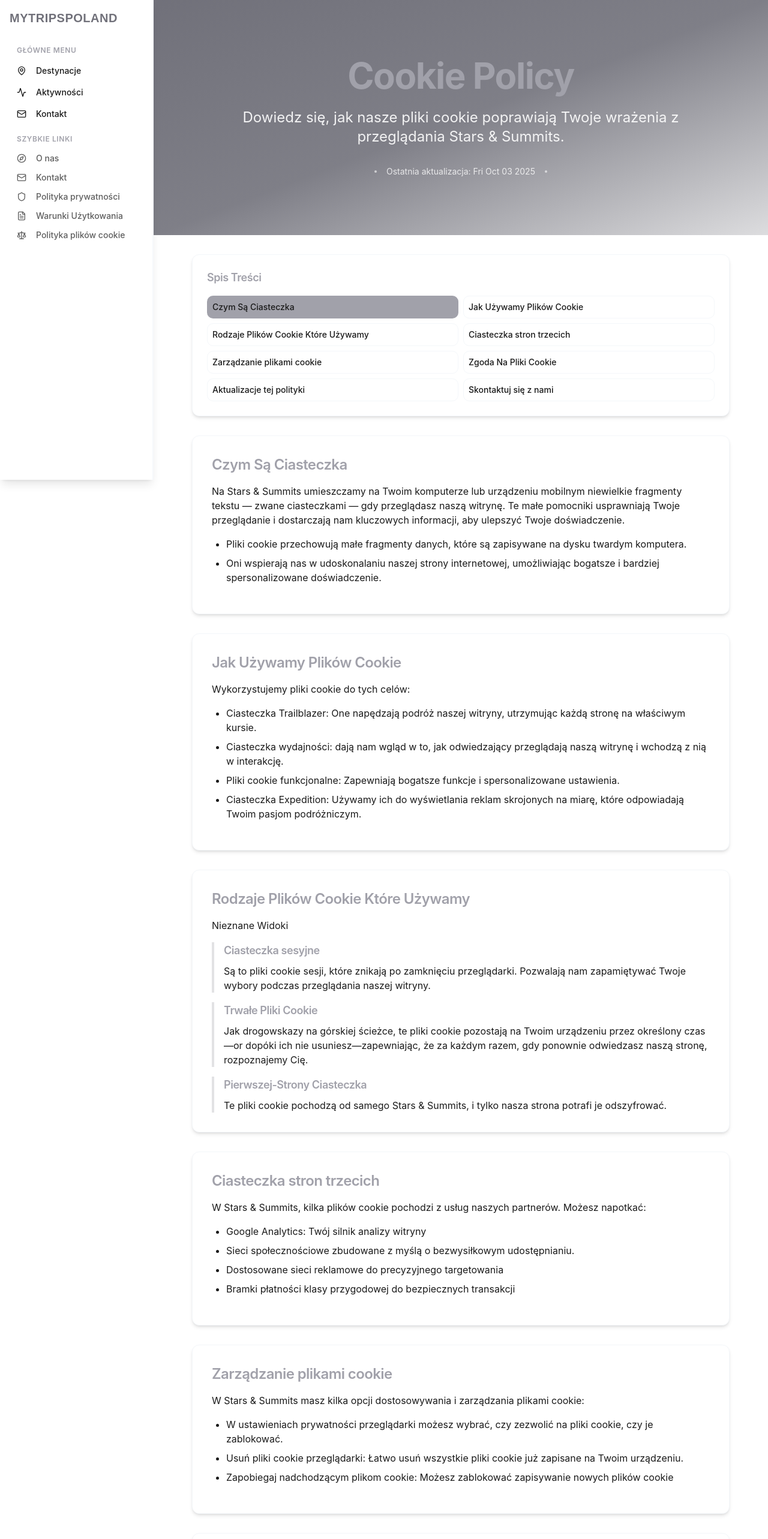
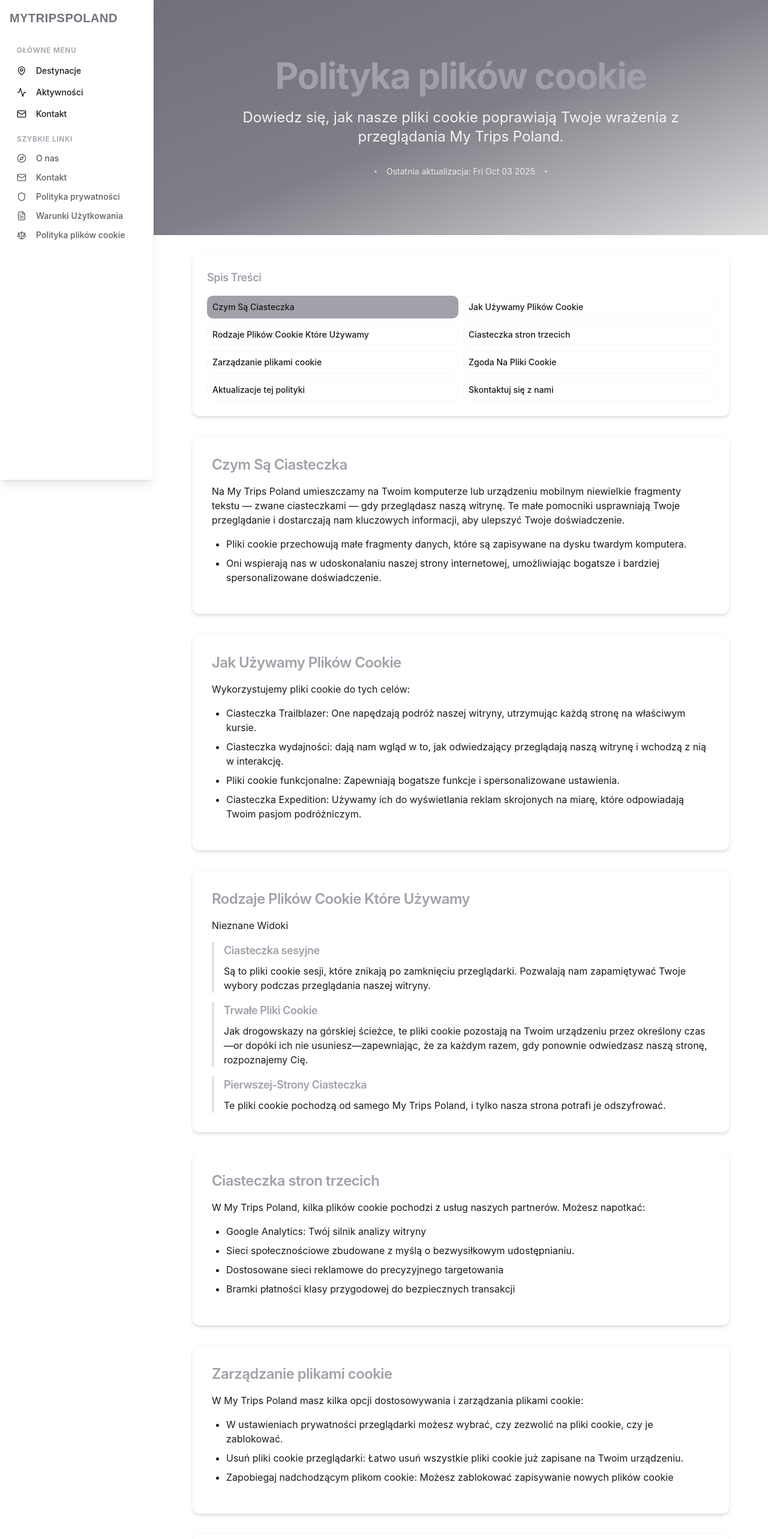
Before and after one commit to ts-mykyta/SAS, a Vue app: page /cookie in a window 1280 px wide. Shown: the top 2566 px of the page at 60% size. Built offline with nearby package versions, Linux system fonts and the light colour scheme.

Commit message:
content(cookie): update text

```diff
--- a/src/router/index.js
+++ b/src/router/index.js
@@ -38,7 +38,7 @@ const router = createRouter({
 
     { path: '/privacy-policy', name: 'privacy-policy', component: PrivacyView, meta: { title: 'privacy-policy' } },
     { path: '/terms', name: 'terms', component: TermsView, meta: { title: 'terms' } },
-    { path: '/cookie', name: 'cookie', component: CookieView, meta: { title: 'cookie' } },
+    { path: '/cookie', name: 'cookie', component: CookieView, meta: { title: 'Polityka plików cookie' } },
     { path: '/about', name: 'about', component: AboutView, meta: { title: 'about' } },
     { path: '/contact', name: 'contact', component: ContactView, meta: { title: 'contact' } },
   ],
--- a/src/views/CookieView.vue
+++ b/src/views/CookieView.vue
@@ -70,8 +70,8 @@ onBeforeUnmount(() => {
       <main class="flex-grow">
         <!-- Promo section -->
         <PolicyPromo
-          title="Cookie Policy"
-          subtitle="Dowiedz się, jak nasze pliki cookie poprawiają Twoje wrażenia z przeglądania Stars & Summits."
+          title="Polityka plików cookie"
+          subtitle="Dowiedz się, jak nasze pliki cookie poprawiają Twoje wrażenia z przeglądania My Trips Poland."
         />
 
         <section class="container mx-auto px-4 py-8">
@@ -108,7 +108,7 @@ onBeforeUnmount(() => {
                     Czym Są Ciasteczka
                   </h2>
                   <p class="dark:text-gray-300 mb-4">
-                    Na Stars &amp; Summits umieszczamy na Twoim komputerze lub urządzeniu mobilnym
+                    Na My Trips Poland umieszczamy na Twoim komputerze lub urządzeniu mobilnym
                     niewielkie fragmenty tekstu — zwane ciasteczkami — gdy przeglądasz naszą
                     witrynę. Te małe pomocniki usprawniają Twoje przeglądanie i dostarczają nam
                     kluczowych informacji, aby ulepszyć Twoje doświadczenie.
@@ -186,7 +186,7 @@ onBeforeUnmount(() => {
                         Pierwszej-Strony Ciasteczka
                       </h3>
                       <p class="dark:text-gray-300">
-                        Te pliki cookie pochodzą od samego Stars &amp; Summits, i tylko nasza strona
+                        Te pliki cookie pochodzą od samego My Trips Poland, i tylko nasza strona
                         potrafi je odszyfrować.
                       </p>
                     </div>
@@ -201,7 +201,7 @@ onBeforeUnmount(() => {
                     Ciasteczka stron trzecich
                   </h2>
                   <p class="dark:text-gray-300 mb-4">
-                    W Stars &amp; Summits, kilka plików cookie pochodzi z usług naszych partnerów.
+                    W My Trips Poland, kilka plików cookie pochodzi z usług naszych partnerów.
                     Możesz napotkać:
                   </p>
                   <ul class="list-disc pl-6 mb-4 space-y-2">
@@ -228,7 +228,7 @@ onBeforeUnmount(() => {
                     Zarządzanie plikami cookie
                   </h2>
                   <p class="dark:text-gray-300 mb-4">
-                    W Stars &amp; Summits masz kilka opcji dostosowywania i zarządzania plikami
+                    W My Trips Poland masz kilka opcji dostosowywania i zarządzania plikami
                     cookie:
                   </p>
                   <ul class="list-disc pl-6 mb-4 space-y-2">
@@ -255,7 +255,7 @@ onBeforeUnmount(() => {
                     Zgoda Na Pliki Cookie
                   </h2>
                   <p class="dark:text-gray-300 mb-4">
-                    Kontynuując eksplorację Stars &amp; Summits, zgadzasz się na użycie plików
+                    Kontynuując eksplorację My Trips Poland, zgadzasz się na użycie plików
                     cookie zgodnie z tą polityką. Zgodę możesz cofnąć w dowolnym momencie,
                     zmieniając ustawienia przeglądarki lub kontaktując się z nami bezpośrednio.
                   </p>
@@ -269,7 +269,7 @@ onBeforeUnmount(() => {
                     Aktualizacje tej polityki
                   </h2>
                   <p class="dark:text-gray-300 mb-4">
-                    Na starsandsummits.com możemy okresowo odświeżać naszą Politykę plików cookie,
+                    Na mytripspoland.com możemy okresowo odświeżać naszą Politykę plików cookie,
                     aby dostosować ją do nowych praktyk lub spełnić wymagania operacyjne, prawne lub
                     regulacyjne. Gdy wprowadzimy jakiekolwiek znaczące aktualizacje, opublikujemy
                     zmienioną politykę na naszej stronie internetowej, abyś zawsze był
@@ -294,10 +294,10 @@ onBeforeUnmount(() => {
                       <li class="dark:text-gray-300">
                         Email:
                         <a
-                          href="mailto:cookies@starsandsummits.com"
+                          href="mailto:cookies@mytripspoland.com"
                           class="hover:underline font-medium"
                           style="color: var(--theme-primary)"
-                          >cookies@starsandsummits.com</a
+                          >cookies@mytripspoland.com</a
                         >
                       </li>
                       <li class="dark:text-gray-300">
```
